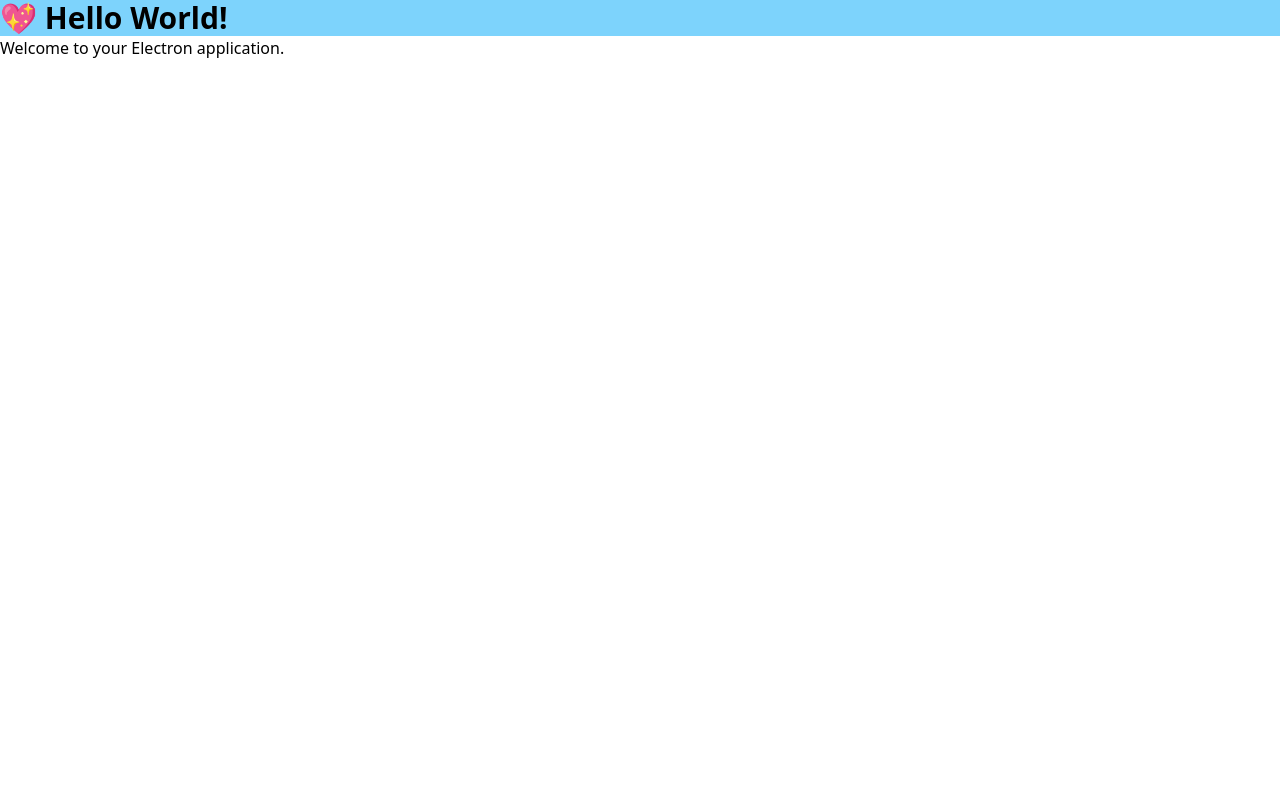
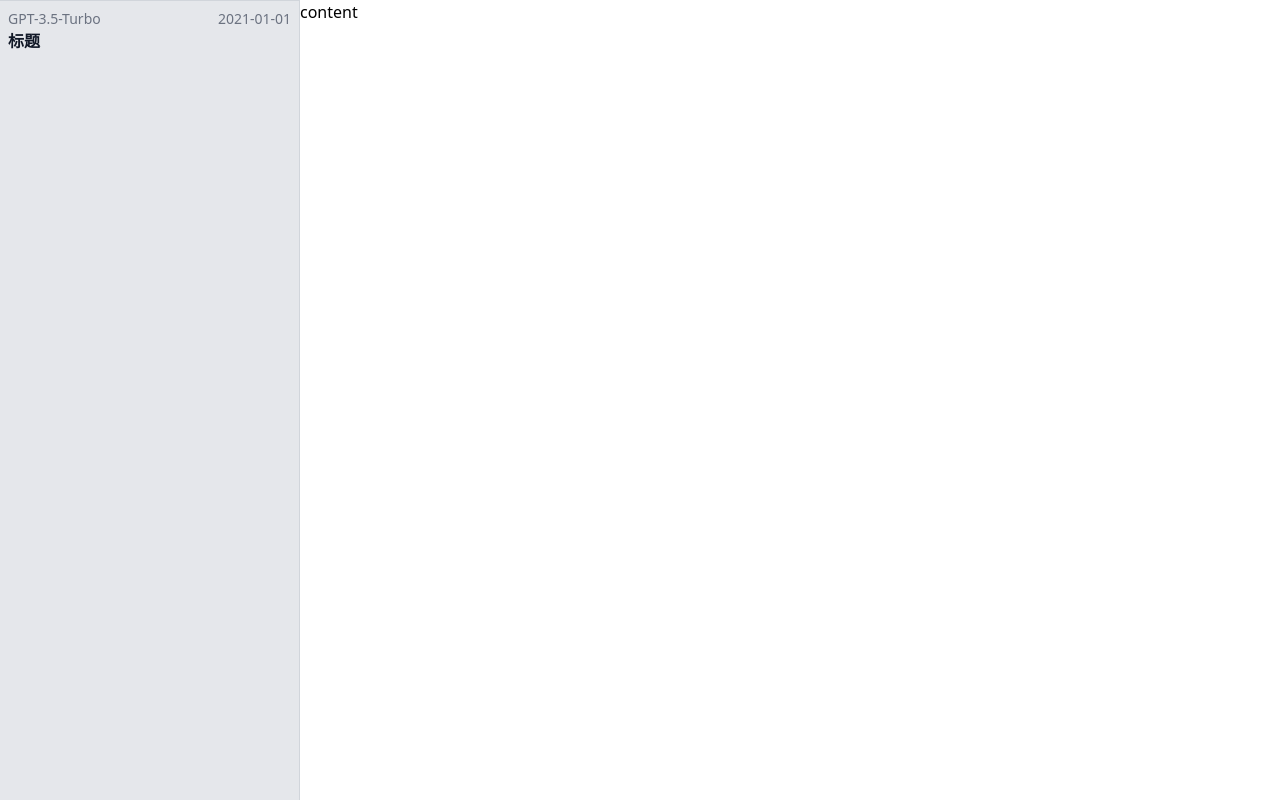
Before and after one commit to Xavier-Tse/vue-electron-chat, a Vue app: page / in a window 1280 px wide. Built offline with nearby package versions, Linux system fonts and the light colour scheme.

Commit message:
feat: conversation list component

```diff
--- a/src/App.vue
+++ b/src/App.vue
@@ -1,8 +1,19 @@
 <template>
-  <h1 class=" text-3xl font-bold bg-sky-300">💖 Hello World!</h1>
-  <p>Welcome to your Electron application.</p>
+  <div class=" flex items-center justify-between h-screen">
+    <div class=" w-[300px] bg-gray-200 h-full border-r border-gray-300">
+      <ConversationList :items="items" />
+    </div>
+    <div class=" h-full flex-1">
+      content
+    </div>
+  </div>
 </template>
 
-<script setup>
+<script setup lang="ts">
+import ConversationList from './components/ConversationList.vue';
+import { ConversationProps } from './types'
+const items: ConversationProps[] = [
+  { id: 1, selectedModel: 'GPT-3.5-Turbo', title: '标题', createdAt: '2021-01-01', updatedAt: '2021-01-01', providerId: 1 },
+]
 console.log('👋 This message is being logged by "renderer.ts", included via Vite')
 </script>
--- /dev/null
+++ b/src/components/ConversationList.vue
@@ -0,0 +1,22 @@
+<template>
+  <div class="conversation-list">
+    <div
+      class="item border-gray-300 border-t cursor-pointer bg-white hover:bg-gray-200 p-2"
+      v-for="item in items"
+      :key="item.id"
+    >
+      <a href="#">
+        <div class=" flex justify-between items-center text-sm leading-5 text-gray-500">
+          <span>{{ item.selectedModel }}</span>
+          <span>{{ item.updatedAt }}</span>
+        </div>
+        <h2 class=" font-semibold leading=6 text-gray-900 truncate">{{ item.title }}</h2>
+      </a>
+    </div>
+  </div>
+</template>
+
+<script setup lang="ts">
+import { ConversationProps } from '../types'
+defineProps<{ items: ConversationProps[] }>()
+</script>
--- a/src/main.ts
+++ b/src/main.ts
@@ -9,8 +9,8 @@
 const createWindow = () => {
   // Create the browser window.
   const mainWindow = new BrowserWindow({
-    width: 800,
-    height: 600,
+    width: 1024,
+    height: 768,
     webPreferences: {
       preload: path.join(__dirname, 'preload.js'),
     },
--- /dev/null
+++ b/src/types.ts
@@ -0,0 +1,8 @@
+export interface ConversationProps {
+  id: number;
+  title: string;
+  selectedModel: string;
+  createdAt: string;
+  updatedAt: string;
+  providerId: number;
+}
```
